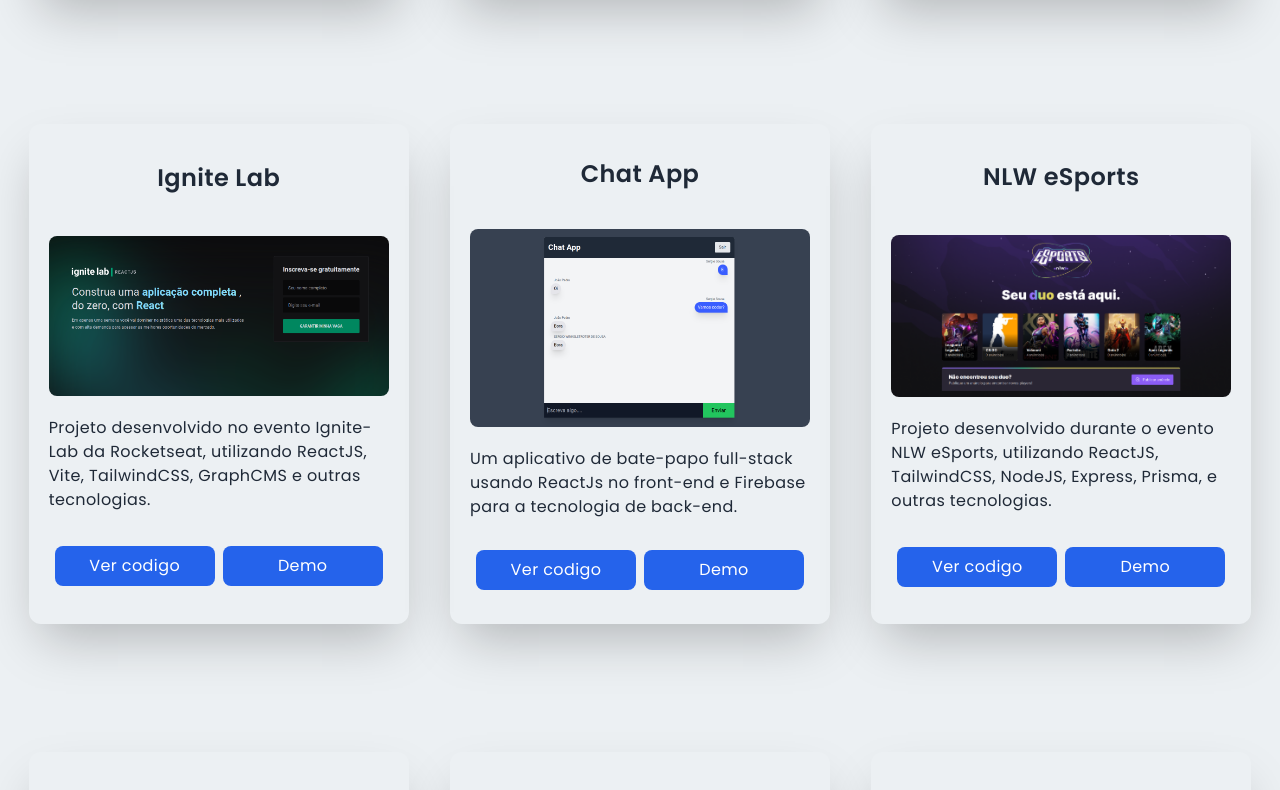
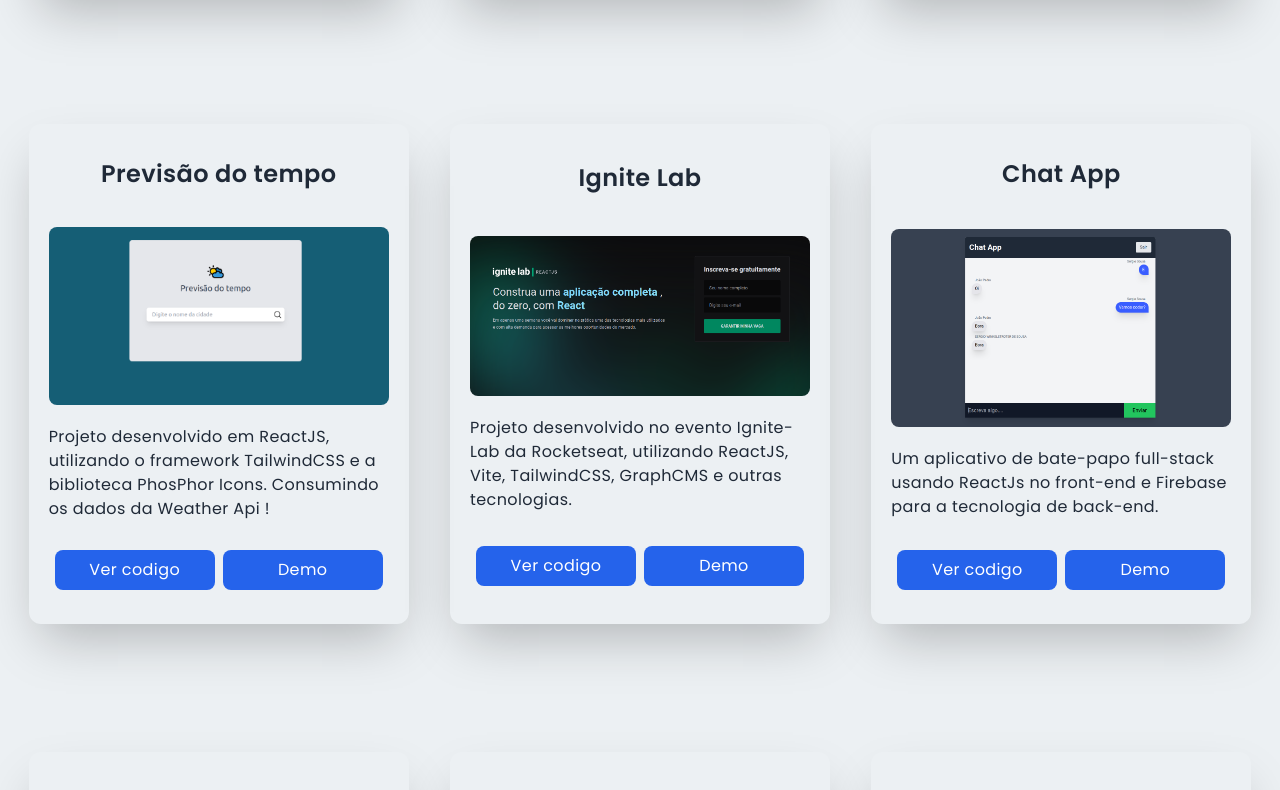
Before and after one commit to sergiowinkelstroter/portfolio-antigo, a Next.js app: page /projetos in a window 1280 px wide. Shown: the part 640-1430 px from the top of the page. Built offline with nearby package versions, Linux system fonts and the light colour scheme.

Commit message:
add projeto clima

```diff
--- a/src/components/Projects.tsx
+++ b/src/components/Projects.tsx
@@ -8,6 +8,7 @@
     <div className="w-full grid grid-cols-1 md:grid-cols-2 lg:grid-cols-3 p-2 mb-6 justify-center items-center">
       {ProjectsData.map((project) => (
         <ProjectItem
+          key={project.id}
           title={project.title}
           image={project.image}
           description={project.description}
--- a/src/data/ProjectsData.ts
+++ b/src/data/ProjectsData.ts
@@ -13,6 +13,7 @@
 import PrimeCarImage from "/public/assets/primecar.png";
 import RocketNotesImage from "/public/assets/Capa.png";
 import ChatAppImage from "/public/assets/chatApp.png";
+import ClimaImage from "/public/assets/clima.png";
 
 export const ProjectsData = [
   {
@@ -40,6 +41,15 @@
       "Projeto desenvolvido em ReactJS, utlizando typescript e firebase.",
     repo: "https://github.com/sergiowinkelstroter/gallery",
     demo: "https://gallery-tan-nu.vercel.app/",
+  },
+  {
+    id: "16",
+    title: "Previsão do tempo",
+    image: ClimaImage,
+    description:
+      "Projeto desenvolvido em ReactJS, utilizando o framework TailwindCSS e a biblioteca PhosPhor Icons. Consumindo os dados da Weather Api !",
+    repo: "https://github.com/sergiowinkelstroter/prev-tempo",
+    demo: "https://prev-tempo-sage.vercel.app/",
   },
   {
     id: "4",
--- a/src/pages/projetos.tsx
+++ b/src/pages/projetos.tsx
@@ -19,10 +19,3 @@
     </>
   );
 }
-
-export async function getStaticProps() {
-  const data = ProjectsData;
-  return {
-    props: { data },
-  };
-}
```
Also changed, not shown: public/assets/clima.png (added).
